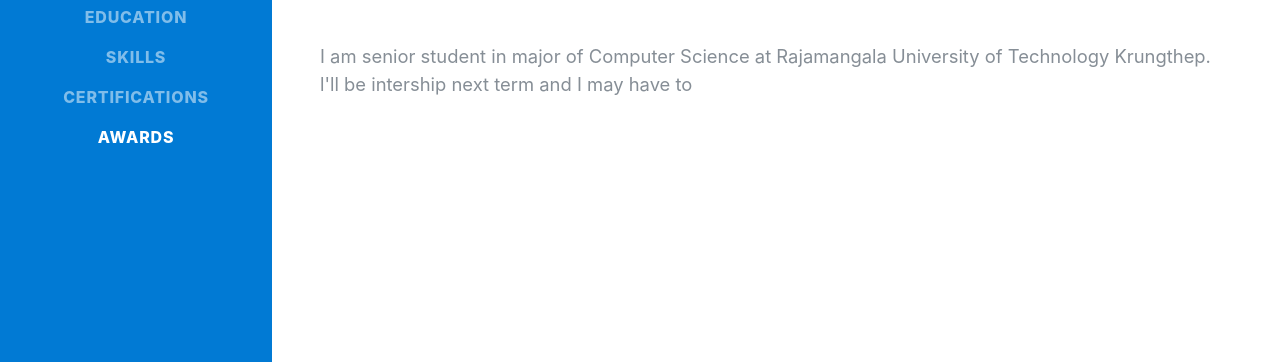
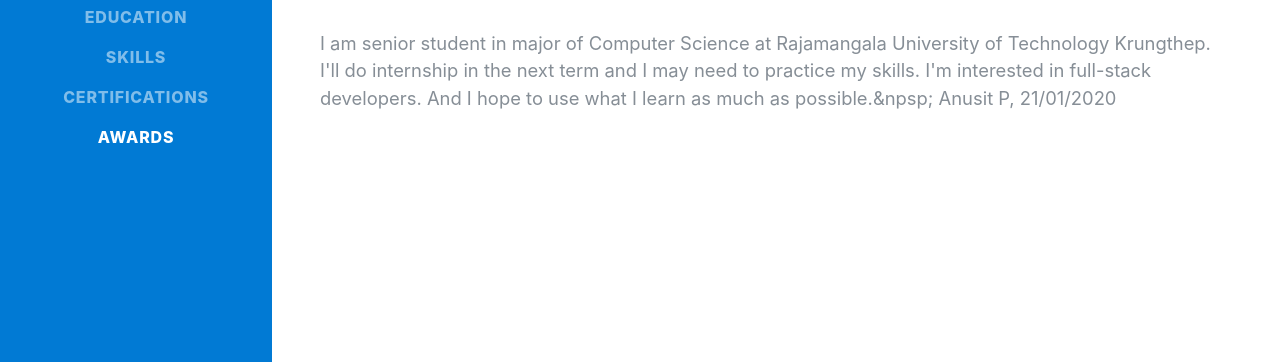
Before and after one commit to earthkung3/earthkung3.github.io, a plain HTML site: page index.html in a window 1280 px wide. Shown: the part 435-797 px from the top of the page. Drawn offline with Linux system fonts and the light colour scheme; a script that the page names is missing; a web font is replaced by a local one.

Commit message:
Update index.html

```diff
--- a/index.html
+++ b/index.html
@@ -67,8 +67,9 @@
         <div class="subheading mb-5">(+66) 92-251-3134 ·
           <a href="mailto:595021001606@mail.rmutk.ac.th">595021001606@mail.rmutk.ac.th</a>
         </div>
-        <p class="lead mb-5">I am senior student in major of Computer Science at
-          Rajamangala University of Technology Krungthep. l'll be intership next term and I may have to </p>
+        <p class="lead mb-5">I am senior student in major of Computer Science at Rajamangala University of Technology
+          Krungthep. I'll do internship in the next term and I may need to practice my skills. I'm interested in
+          full-stack developers. And I hope to use what I learn as much as possible.&npsp; Anusit P, 21/01/2020</p>
       </div>
     </section>
 
```
